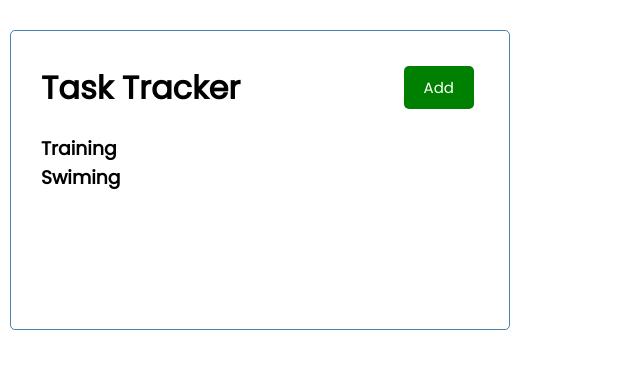
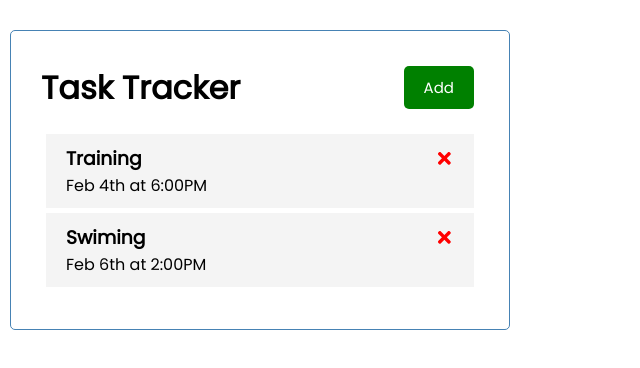
Before and after one commit to rami4625/react_task_tracker, a React (Create React App) app: page / in a window 1280 px wide. Shown: the top 368 px of the page, without its empty margins (0-640 px from the left). Built offline with nearby package versions, Linux system fonts and the light colour scheme.

Commit message:
New Update

```diff
--- a/package.json
+++ b/package.json
@@ -8,6 +8,7 @@
     "@testing-library/user-event": "^12.6.3",
     "react": "^17.0.1",
     "react-dom": "^17.0.1",
+    "react-icons": "^4.2.0",
     "react-scripts": "4.0.2",
     "web-vitals": "^1.1.0"
   },
--- a/src/App.js
+++ b/src/App.js
@@ -6,22 +6,29 @@ function App() {
   const [tasksState, setTasks] = useState([
     {
       id: 1,
-      text: 'Training',
+      name: 'Training',
       day: 'Feb 4th at 6:00PM',
       reminder: true,
     },
     {
       id: 2,
-      text: 'Swiming',
+      name: 'Swiming',
       day: 'Feb 6th at 2:00PM',
-      reminder: true,
+      reminder: false,
     },
   ])
+
+  // Delete Task
+  const deleteTask = (id) => {
+    setTasks(tasksState.filter(item => item.id !== id));
+  }
 
   return (
     <div className="container">
       <Header title='Task Tracker' />
-      <Tasks tasks={tasksState} />
+      {tasksState.length > 0 ?
+      <Tasks tasks={tasksState} onDelete={deleteTask} /> :
+      'There is No Tasks'}
     </div>
   );
 }
--- a/src/components/Task.js
+++ b/src/components/Task.js
@@ -1,7 +1,13 @@
-const Task = (props) => {
+import { FaTimes } from 'react-icons/fa';
+
+const Task = ({ task, onDelete }) => {
   return (
     <div className="task">
-      <h3>{props.text}</h3>
+      <h3>
+        {task.name}
+        <FaTimes style={{color: 'red'}} onClick={() => onDelete(task.id)}/>
+      </h3>
+      <p>{task.day}</p>
     </div>
   )
 }
--- a/src/components/Tasks.js
+++ b/src/components/Tasks.js
@@ -1,11 +1,14 @@
 import Task from './Task';
 
-const Tasks = ({ tasks }) => {
+const Tasks = ({ tasks, onDelete }) => {
   return (
     <>
       {tasks.map(item =>
-        <h3 key={item.id}>{item.text}</h3>
-        // <Task key={item.id} text={item.text} />
+        <Task
+          key={item.id}
+          task={item}
+          onDelete={onDelete}
+        />
       )}
     </>
   );
```
Also changed, not shown: 2 other files (tests, documents, lock files or other folders).
